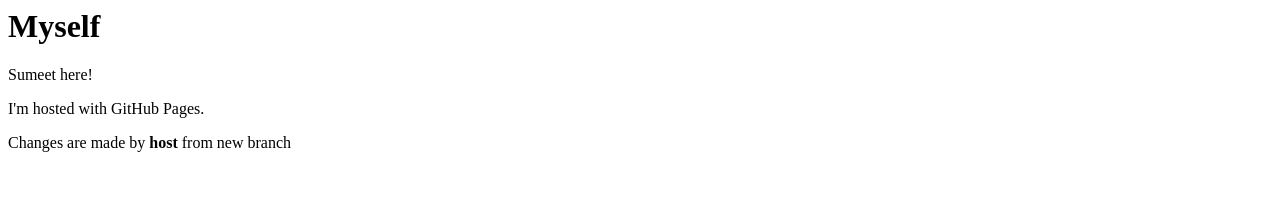
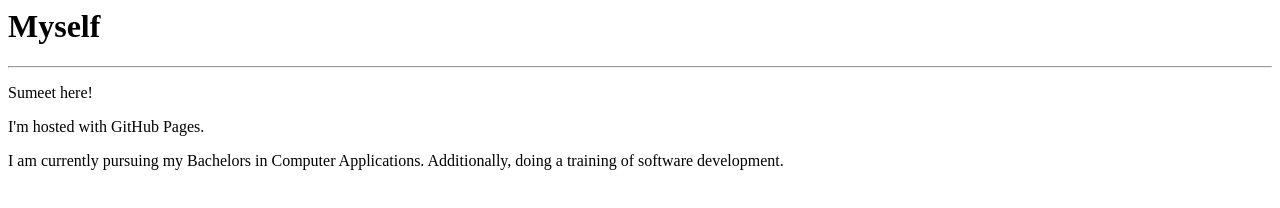
Before and after one commit to Sumeet72/Sumeet72.github.io, a plain HTML site: page index.html in a window 1280 px wide. Drawn offline with Linux system fonts and the light colour scheme.

Commit message:
Update index.html

```diff
--- a/index.html
+++ b/index.html
@@ -1,8 +1,9 @@
 <html>
 <head><title> Myself</title></head>
 <body>
-<h1>Myself</h1>
-<p>Sumeet here!</p><p> I'm hosted with GitHub Pages.</p>
-  <p>Changes are made by<b> host</b> from new branch</p>
+<h1>Myself</h1><hr>
+<p>Sumeet here!</p>
+  <p> I'm hosted with GitHub Pages.</p>
+  <p>I am currently pursuing my Bachelors in Computer Applications. Additionally, doing a training of software development.</p>
 </body>
 </html>
```
